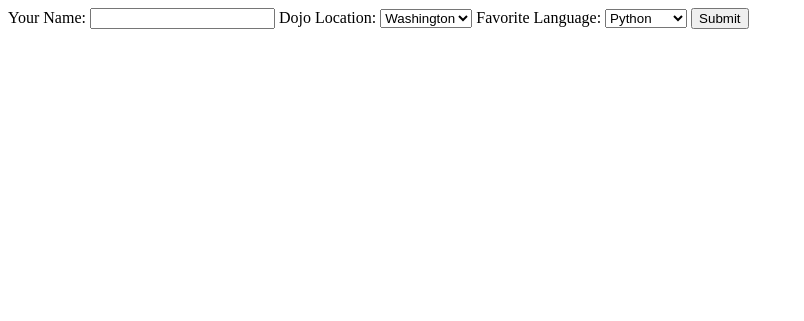
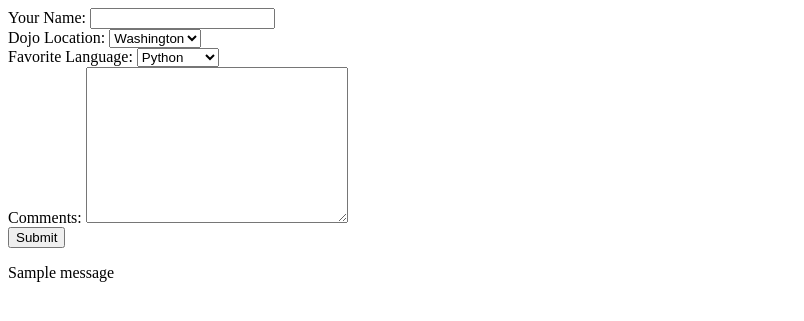
Before and after one commit to HebertSam/PythonAssignments, a Flask app: page / in a window 1280 px wide. Shown: the top 321 px of the page, without its empty margins (0-804 px from the left). Run offline with Flask 2, Linux system fonts and the light colour scheme; one stand-in notice (Sample message) is shown.

Commit message:
adding new files

```diff
--- a/FlaskBasic/DojoSurvey/server.py
+++ b/FlaskBasic/DojoSurvey/server.py
@@ -1,4 +1,4 @@
-from flask import Flask, render_template, redirect, request, session
+from flask import Flask, render_template, redirect, request, session, flash
 
 app = Flask(__name__)
 app.secret_key = '12345'
@@ -7,6 +7,11 @@ app.secret_key = '12345'
 
 
 def index():
+    session['location'] = None
+    session['favlang'] = None
+    session['name'] = None
+    session['comments'] = None
+
     return render_template('index.html')
 
 @app.route('/bob', methods=['POST'])
@@ -14,13 +19,22 @@ def process():
 
     session['location'] = request.form['location']
     session['favlang'] = request.form['FavLang']
-    session['name']= request.form['name']
+    if len(request.form['name']) < 1:
+        flash('Name can not be empty')
+        return redirect('/')
+    else:
+        session['name']= request.form['name']
 
+    if len(request.form['comment']) > 120:
+        flash('Sorry you comment is too long it can only be 120 characters')
+        return redirect('/')
+    else:
+        session['comments'] = request.form['comment']
 
     return redirect('/results')
 
 @app.route('/results')
 def results():
-    return render_template('results.html', firstName=session['name'], location=session['location'], favlang=session['favlang'])
+    return render_template('results.html', firstName=session['name'], location=session['location'], favlang=session['favlang'], comment=session['comments'])
 
 app.run(debug=True)
--- a/FlaskBasic/DojoSurvey/templates/index.html
+++ b/FlaskBasic/DojoSurvey/templates/index.html
@@ -8,20 +8,26 @@
 </head>
 <body>
     <form action="/bob" method="post">
-        Your Name: <input type="text" name="name">
-        Dojo Location:  <select name="location" id="">
+        Your Name: <input type="text" name="name"><br>
+        Dojo Location:  <select name="location" id=""><br>
                 <option value="Washington">Washington</option>
                 <option value="New York">New York</option>
                 <option value="Boston">Boston</option>
-        </select>
-
+        </select><br>
         Favorite Language:  <select name="FavLang" >
             <option value="Python">Python</option>
             <option value="Javascript">Javascript</option>
             <option value="Java">Java</option>
-        </select>
+        </select><br>
+        Comments: <textarea name="comment" cols="30" rows="10"></textarea><br>
         <input type="submit">
     </form>
-
+    {% with messages = get_flashed_messages() %}
+        {% if messages %}
+            {% for message in messages %}
+                <p>{{message}}<p>
+            {%endfor%}
+        {%endif%}
+    {%endwith%}
 </body>
 </html>
--- a/FlaskBasic/DojoSurvey/templates/results.html
+++ b/FlaskBasic/DojoSurvey/templates/results.html
@@ -11,6 +11,7 @@
     <h4>Name: {{ firstName }}</h4>
     <h4>Dojo Location: {{ location }}</h4>
     <h4>Favorite Language: {{ favlang }}</h4>
+    <h4>Comments: {{ comment }}</h4>
 
 </body>
 </html>
```
